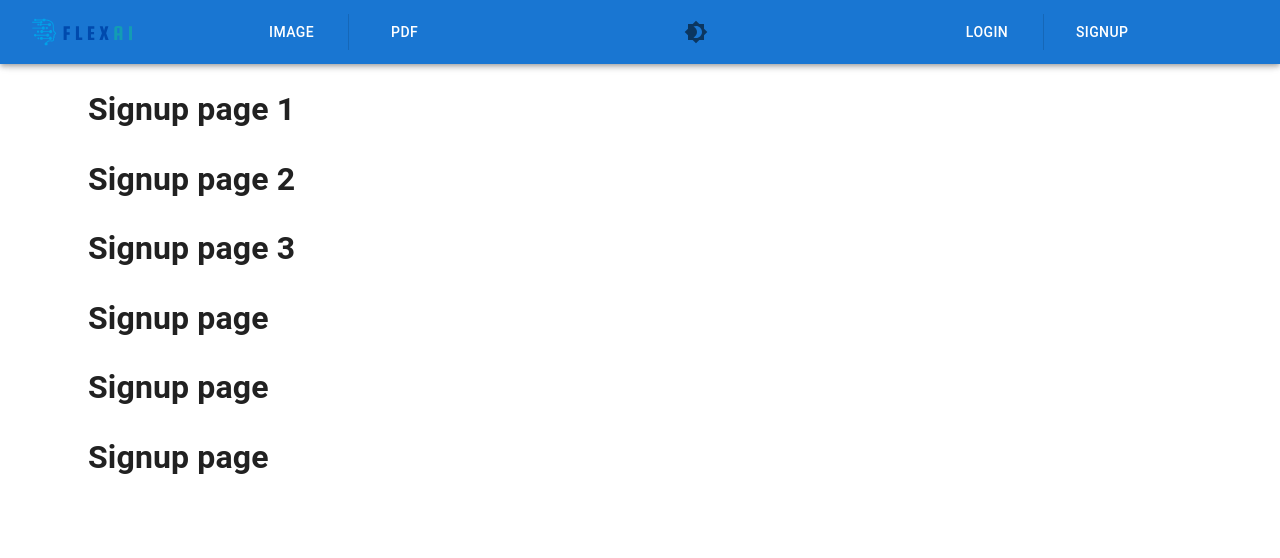
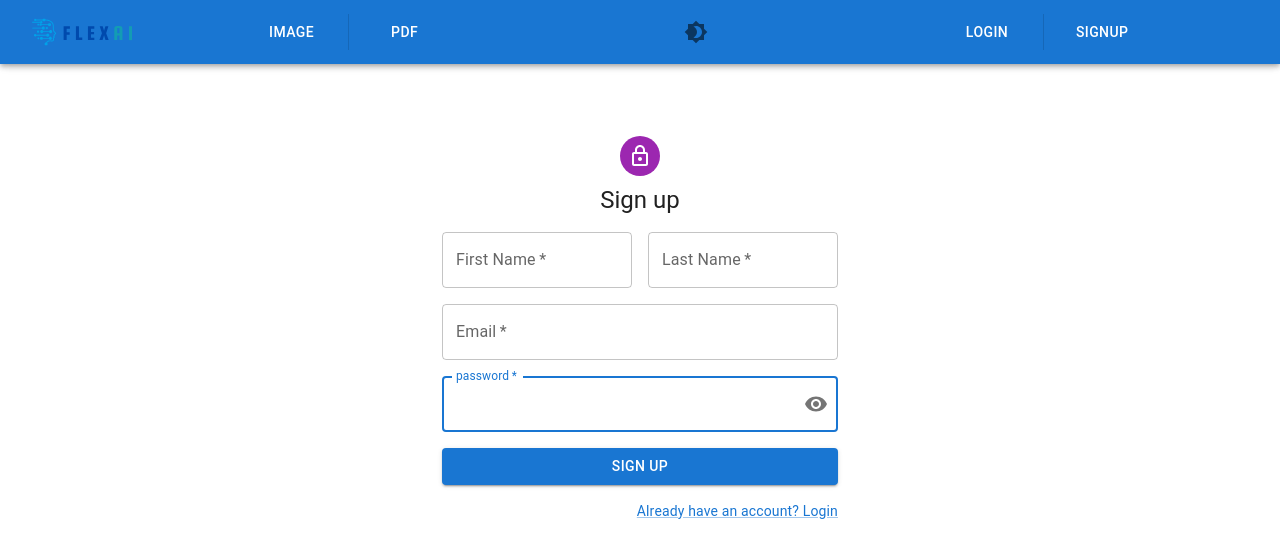
Before and after one commit to durbin-164/flexai_frontend, a React (Create React App) app: page /signup in a window 1280 px wide. Shown: the top 558 px of the page. Built offline with nearby package versions, Linux system fonts and the light colour scheme.

Commit message:
Enhance login and singup page

```diff
--- a/package.json
+++ b/package.json
@@ -5,7 +5,7 @@
   "dependencies": {
     "@emotion/react": "^11.11.1",
     "@emotion/styled": "^11.11.0",
-    "@mui/icons-material": "^5.13.7",
+    "@mui/icons-material": "^5.14.0",
     "@mui/material": "^5.13.7",
     "@testing-library/jest-dom": "^5.16.5",
     "@testing-library/react": "^13.4.0",
--- a/src/component/login/index.tsx
+++ b/src/component/login/index.tsx
@@ -1,23 +1,114 @@
-import { Container } from "@mui/material";
+import { LockOutlined, Visibility, VisibilityOff } from "@mui/icons-material";
+import { Avatar, Box, Button, Checkbox, Container, FormControlLabel, Grid, IconButton, InputAdornment, Link, TextField, Typography } from "@mui/material";
+import React from "react";
 
 export default function Login(){
+
+    const [showPassword, setShowPassword] = React.useState(false);
+
+    const handleClickShowPassword = () => setShowPassword((show) => !show);
+
+    const handleMouseDownPassword = (event: React.MouseEvent<HTMLButtonElement>) => {
+        event.preventDefault();
+    };
+
+    const handleFormSubmit = (event: React.FormEvent<HTMLFormElement>) => {
+        event.preventDefault();
+        const data = new FormData(event.currentTarget);
+        console.log({
+          email: data.get('email'),
+          password: data.get('password'),
+          remember_me: data.get("remember_me")  // return "remember" if checked otherwise null
+        });
+      };
+
     return (
-        <Container>
-            <h1>Login Page 1</h1>
-            <h1>Login Page 2</h1>
+        <Container maxWidth="xs" sx={
+            {
+                display: "flex",
+                alignItems: "center",
+                flexDirection: "column",
+                marginTop: 8
 
-            <h1>Login Page 3</h1>
+            }
+        }>
 
-            <h1>Login Page 4</h1>
+            <Avatar sx={{ m: 1, bgcolor: 'secondary.main' }}>
+                <LockOutlined />
+            </Avatar>
+            <Typography component="h1" variant="h5">Login</Typography>
 
-            <h1>Login Page</h1>
+            <Box component="form" onSubmit={handleFormSubmit} sx={{mt:2}}>
+                <Grid container spacing={2}>
+                    <Grid item xs={12}>
+                        <TextField
+                            autoComplete="email"
+                            fullWidth
+                            required
+                            autoFocus
+                            id="email"
+                            name = "email"
+                            label="Email"
+                            type="email"
+                        />
+                    </Grid>
+                    <Grid item xs={12}>
+                        <TextField
+                            id="password"
+                            name="password"
+                            label="password"
+                            autoComplete="password"
+                            fullWidth
+                            required
+                            autoFocus
+                            type={showPassword ? 'text' : 'password'}
+                            InputProps={{
+                                endAdornment:
+                                    <InputAdornment position="end">
+                                        <IconButton
+                                        aria-label="toggle password visibility"
+                                        onClick={handleClickShowPassword}
+                                        onMouseDown={handleMouseDownPassword}
+                                        edge="end"
+                                        >
+                                        {showPassword ? <VisibilityOff /> : <Visibility />}
+                                        </IconButton>
+                                    </InputAdornment>
+                            }}
+                        />
+                    </Grid>
+                    <Grid item xs={12}>
+                        <FormControlLabel
+                            control={<Checkbox value="remember" color="primary" />}
+                            label="Remember me"
+                            name="remember_me"
+                        />
+                    </Grid>
+                </Grid>
 
-            <h1>Login Page</h1>
+                <Button
+                    type="submit"
+                    fullWidth
+                    variant="contained"
+                    sx={{mt:2}}
+                >
+                    Login
+                </Button>
 
-            <h1>Login Page</h1>
+                <Grid container marginTop={2}>
+                    <Grid item xs>
+                        <Link href="#" variant="body2"> Forgot password</Link>
 
-            <h1>Login Page</h1>
+                    </Grid>
+                    <Grid item>
+                        <Link href="/signup" variant="body2">
+                            "Don't have an account? Sign Up"
+                        </Link>
+                    </Grid>
+                </Grid>
 
+            </Box>
         </Container>
+
     )
 }
--- a/src/component/signup/index.tsx
+++ b/src/component/signup/index.tsx
@@ -1,19 +1,108 @@
-import { Container } from "@mui/material";
+import { LockOutlined, Visibility, VisibilityOff } from "@mui/icons-material";
+import { Avatar, Box, Button, Container, Grid, IconButton, InputAdornment, Link, TextField, Typography } from "@mui/material";
+import React from "react";
 
 export default function Signup(){
+
+    const [showPassword, setShowPassword] = React.useState(false);
+
+    const handleClickShowPassword = () => setShowPassword((show) => !show);
+
+    const handleMouseDownPassword = (event: React.MouseEvent<HTMLButtonElement>) => {
+        event.preventDefault();
+    };
+
     return (
-        <Container>
-            <h1>Signup page 1</h1>
-            <h1>Signup page 2</h1>
+        <Container maxWidth="xs" sx={
+            {
+                display: "flex",
+                alignItems: "center",
+                flexDirection: "column",
+                marginTop: 8
 
-            <h1>Signup page 3</h1>
+            }
+        }>
 
-            <h1>Signup page</h1>
+            <Avatar sx={{ m: 1, bgcolor: 'secondary.main' }}>
+                <LockOutlined />
+            </Avatar>
+            <Typography component="h1" variant="h5">Sign up</Typography>
 
-            <h1>Signup page</h1>
+            <Box component="form" noValidate onSubmit={() => {}} sx={{mt:2}}>
+                <Grid container spacing={2}>
+                    <Grid item xs={12} sm={6}>
+                        <TextField
+                            autoComplete="given-name"
+                            fullWidth
+                            required
+                            autoFocus
+                            id="firstName"
+                            name = "firstName"
+                            label="First Name"
+                        />
+                    </Grid>
+                    <Grid item xs={12} sm={6}>
+                        <TextField
+                            autoComplete="family-name"
+                            fullWidth
+                            required
+                            autoFocus
+                            id="lastName"
+                            name = "lastName"
+                            label="Last Name"
+                        />
+                    </Grid>
+                    <Grid item xs={12}>
+                        <TextField
+                            autoComplete="email"
+                            fullWidth
+                            required
+                            autoFocus
+                            id="email"
+                            name = "email"
+                            label="Email"
+                            type="email"
+                        />
+                    </Grid>
+                    <Grid item xs={12}>
+                        <TextField
+                            id="password"
+                            name="password"
+                            label="password"
+                            autoComplete="password"
+                            fullWidth
+                            required
+                            autoFocus
+                            type={showPassword ? 'text' : 'password'}
+                            InputProps={{
+                                endAdornment:
+                                    <InputAdornment position="end">
+                                        <IconButton
+                                            aria-label="toggle password visibility"
+                                            onClick={handleClickShowPassword}
+                                            onMouseDown={handleMouseDownPassword}
+                                            edge="end"
+                                            >
+                                            {showPassword ? <VisibilityOff /> : <Visibility />}
+                                        </IconButton>
+                                    </InputAdornment>
+                            }}
+                        />
+                    </Grid>
+                </Grid>
 
-            <h1>Signup page</h1>
-
+                <Button
+                    type="submit"
+                    fullWidth
+                    variant="contained"
+                    sx={{mt:2}}
+                >
+                    Sign up
+                </Button>
+                <Link href="/login" variant="body2" justifyContent="flex-end" display="flex" marginTop={2}>
+                    Already have an account? Login
+                </Link>
+            </Box>
         </Container>
     )
 }
--- a/src/layout/primary/index.tsx
+++ b/src/layout/primary/index.tsx
@@ -11,7 +11,9 @@ export default function Layout(){
         <CssBaseline />
           <Navbar/>
           <Toolbar/>
-          <Container component="main">
+          <Container component="main"
+          //  sx={{backgroundColor: "blue"}}
+           >
             <Outlet/>
           </Container>
       </ColorContextProvider>
--- a/tsconfig.json
+++ b/tsconfig.json
@@ -18,7 +18,8 @@
     "resolveJsonModule": true,
     "isolatedModules": true,
     "noEmit": true,
-    "jsx": "react-jsx"
+    "jsx": "react-jsx",
+    "downlevelIteration": true
   },
   "include": [
     "src"
```
Also changed, not shown: 1 other file (tests, documents, lock files or other folders).
